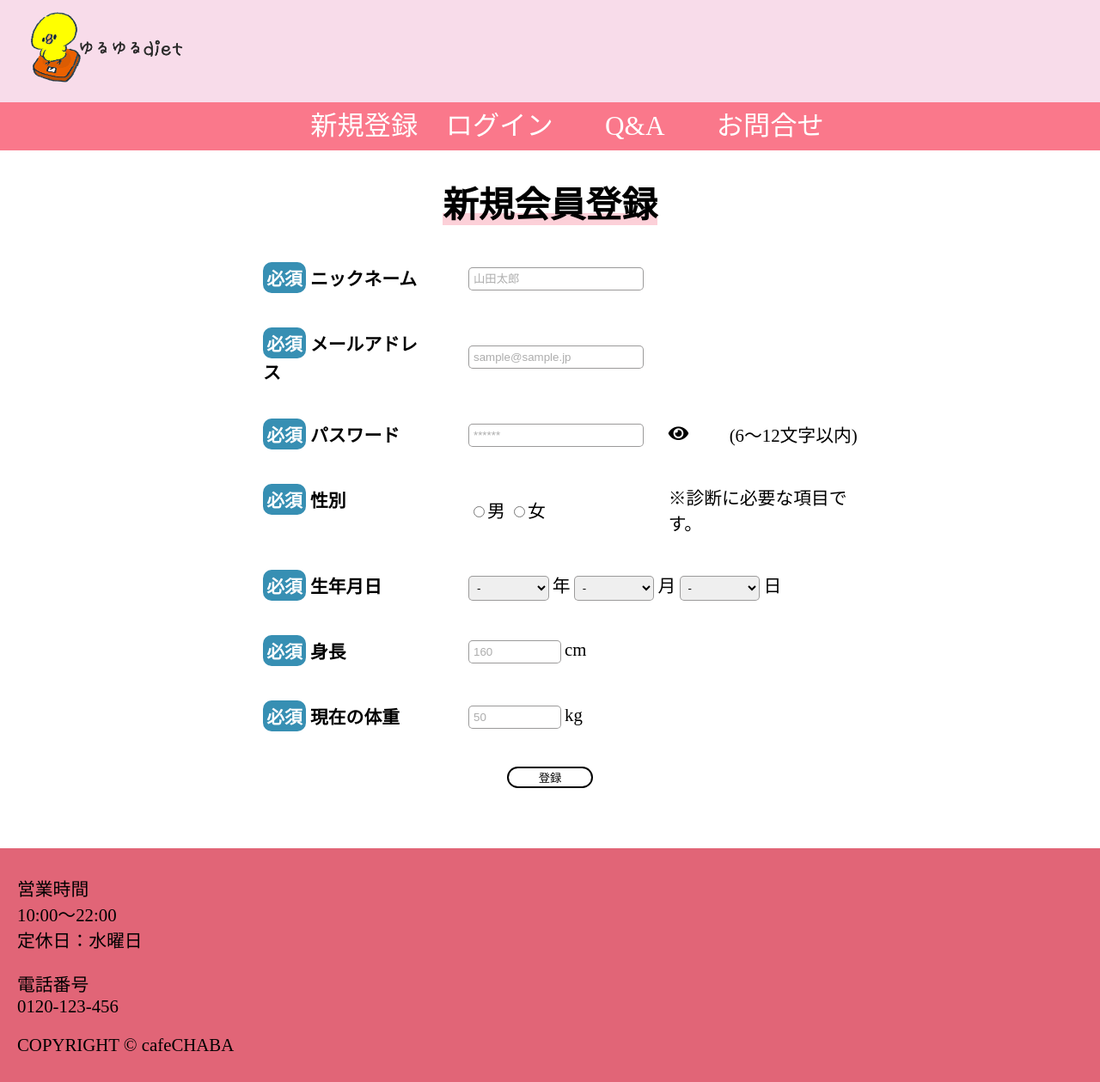
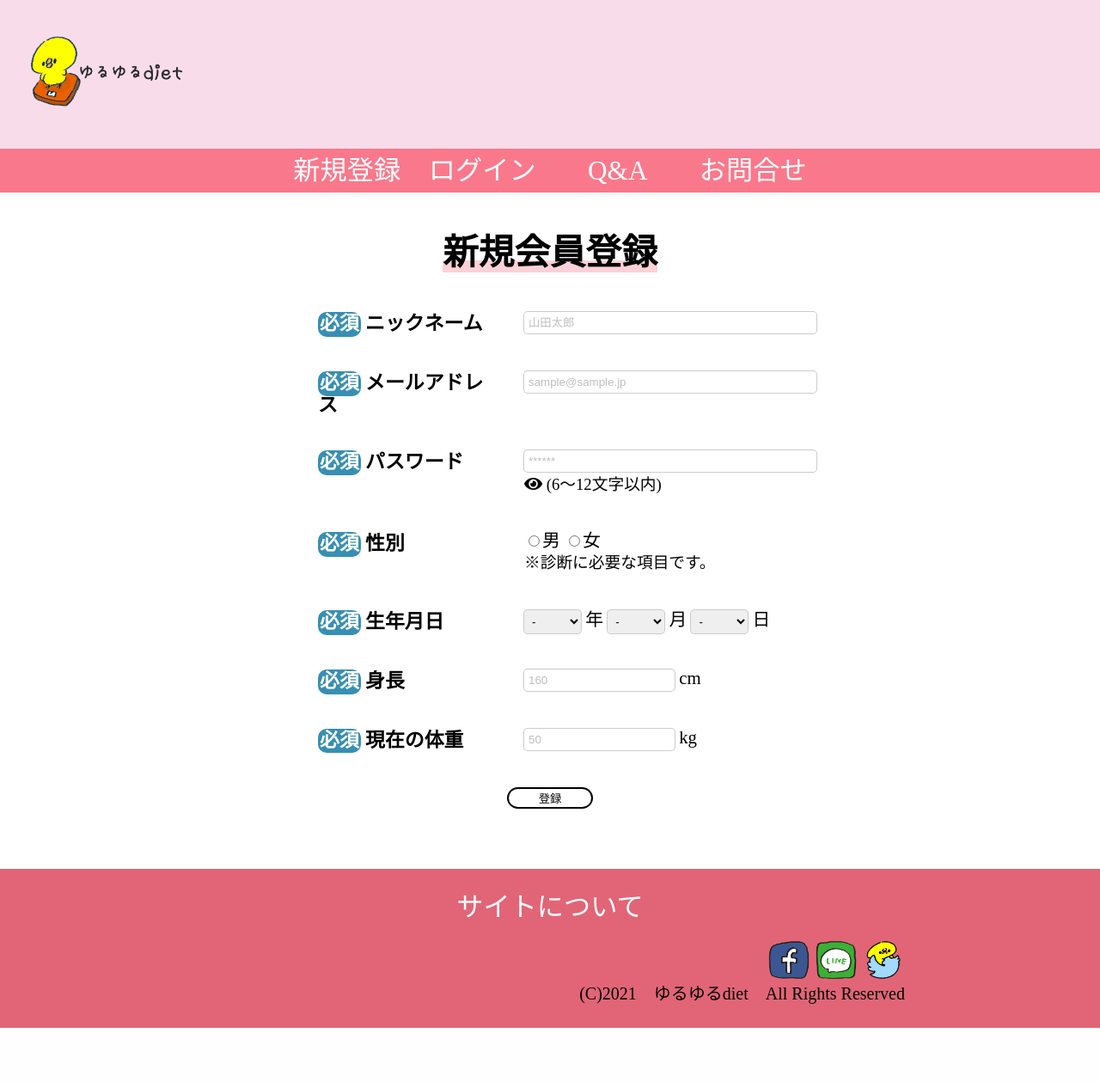
Before and after one commit to riho11/seisaku, a PHP site: page /regist.php in a window 1280 px wide. Shown: the whole page at 86% size. After the commit the page ends 1196 px from the top, so only its background shows below. Run offline with PHP 8.4, Linux system fonts and the light colour scheme; some libraries are stand-ins or nearby versions; some web fonts are replaced.

Commit message:
細かく編集

```diff
--- a/footer.php
+++ b/footer.php
@@ -1,12 +1,53 @@
 <style>
 footer{
-    padding: 10px 20px;
+    padding: 30px 50px;
     background: #e16577;
+}
+
+#footer{
+    width: 70%;
+    margin: 0 auto;
+
+}
+
+a{
+    text-decoration: none;
+}
+
+.a_footer{
+    color: white;
+    line-height: 30px;
+    font-size:150%;
+}
+
+.a_footer:hover{
+    text-decoration: underline;
+}
+
+.p_footer{
+    text-align: center;
+}
+
+.copyright{
+    width: 100%;
+    font-size: 20px;
+    text-align: right;
+}
+
+.img_footer{
+    text-align: right;
 }
 </style>
 
+<!-- html記載 -->
 <footer>
-            <p>営業時間<br>10:00～22:00<br>定休日：水曜日</p>
-            <p>電話番号<br>0120-123-456</p>
-        <p class="copyright">COPYRIGHT &copy cafeCHABA</p>
+    <div id="footer">
+        <p class="p_footer"><a class="a_footer" href="site.html">サイトについて</a></p><br>
+        <div class="img_footer">
+            <a href=""><img src="img/facebook.png" alt="フェイスブック" width="50px"></a>
+            <a href=""><img src="img/line.png" alt="LINE" width="50px"></a>
+            <a href=""><img src="img/tweetbird.png" alt="Twitter" width="50px"></a>
+        </div>
+        <p class="copyright">(C)2021　ゆるゆるdiet　All Rights Reserved</p>
+    </div>
 </footer>
--- a/regist.css
+++ b/regist.css
@@ -1,4 +1,54 @@
 @charset "UTF-8";
+/* リセットCSS */
+/* http://meyerweb.com/eric/tools/css/reset/
+   v2.0 | 20110126
+   License: none (public domain)
+*/
+
+html, body, div, span, applet, object, iframe,
+h1, h2, h3, h4, h5, h6, p, blockquote, pre,
+a, abbr, acronym, address, big, cite, code,
+del, dfn, em, img, ins, kbd, q, s, samp,
+small, strike, strong, sub, sup, tt, var,
+b, u, i, center,
+dl, dt, dd, ol, ul, li,
+fieldset, form, label, legend,
+table, caption, tbody, tfoot, thead, tr, th, td,
+article, aside, canvas, details, embed,
+figure, figcaption, footer, header, hgroup,
+menu, nav, output, ruby, section, summary,
+time, mark, audio, video {
+	margin: 0;
+	padding: 0;
+	border: 0;
+	font-size: 100%;
+	font: inherit;
+	vertical-align: baseline;
+}
+/* HTML5 display-role reset for older browsers */
+article, aside, details, figcaption, figure,
+footer, header, hgroup, menu, nav, section {
+	display: block;
+}
+body {
+	line-height: 1;
+}
+ol, ul {
+	list-style: none;
+}
+blockquote, q {
+	quotes: none;
+}
+blockquote:before, blockquote:after,
+q:before, q:after {
+	content: '';
+	content: none;
+}
+table {
+	border-collapse: collapse;
+	border-spacing: 0;
+}
+
 
 /* ↓フォント指定↓ */
 @font-face {
@@ -6,12 +56,6 @@
     src: url('font/apjapanesefont.woff') format('woff'),
          url('font/apjapanesefont.woff2') format('woff2'),
          url('font/APJapanesefont.ttf') format('truetype');
-}
-/* ↑フォント指定↑ */
-
-html,body,a,h1{
-    margin: 0;
-    padding: 0;
 }
 
 html{
@@ -22,6 +66,21 @@ html{
 #wrapper{
     width: 100%;
     margin: 0 auto;
+}
+
+h1{
+    font-size: 2em;
+    font-weight: bolder;
+    margin: 0.67em 0;
+}
+
+th{
+    font-weight: bolder;
+    font-size: 110%;
+}
+.annotation{
+    line-height: 30px;
+    font-size: 90%;
 }
 
 /* フォーム項目設定 */
@@ -53,7 +112,7 @@ html{
 
 main h1{
     text-align: center;
-    margin-top: 30px;
+    margin-top: 50px;
 }
 
 .under {
@@ -78,7 +137,7 @@ table{
     padding: 5px;
     border-radius: 4px;
     border: none;
-    box-shadow: 0 0 0 1px #9b9a9a;
+    box-shadow: 0 0 0 1px #ccc;
 }
 /* テキストを選択した時の色 */
 #namae:focus,#email:focus,#pass:focus,#year:focus,#month:focus,#day:focus,#height:focus,#weight:focus{
@@ -87,13 +146,49 @@ table{
 }
 /* サンプル文字の色 */
 ::placeholder{
-    color: rgb(173, 173, 173);
+    color: rgb(192, 190, 190);
 }
 
 #pass {
     border: none; /* デフォルトの枠線を消す */
   }
 
+
+  @media screen and (min-width:0px) and (max-width:840px){
+
+    .form-table td {
+        display: block;
+        box-sizing: border-box;
+        width:100%;
+        border-top: 2px solid #d7d7d7;
+        padding: 20px;
+
+    }
+
+    .form-table th {
+        display: block;
+        box-sizing: border-box;
+        width: 100%;
+        border-top: 2px solid #d7d7d7;
+        padding: 20px;
+        background: #ffecea;
+        padding-left: 10px;
+        position: relative;
+        text-align: left;
+    }
+
+    main{
+        width: 100%;
+    }
+
+    #height,#weight{
+        width: 50%;
+    }
+
+    #year,#month,#day{
+        width: 20%;
+    }
+}
 
 
 @media screen and (min-width:841px){
@@ -105,7 +200,7 @@ table{
 	}
 
     main{
-        width: 60%;
+        width: 50%;
         margin: 0 auto;
     }
 
--- a/regist.php
+++ b/regist.php
@@ -31,8 +31,8 @@
                         </tr>
                         <tr>
                             <th><label for="pass"><span class="hissu">必須</span>パスワード</label></th>
-                            <td><input type="password" id="pass" name="pass" placeholder="******" required></td>
-                            <td><span id="buttonEye" class="fa fa-eye" onclick="pushHideButton()"></span></td>
+                            <td><input type="password" id="pass" name="pass" placeholder="******" required>
+                            <div class="annotation"><span id="buttonEye" class="fa fa-eye" onclick="pushHideButton()"></span>
 <!-- パスワード表示、非表示設定 -->
                             <script>
                                 function pushHideButton() {
@@ -46,19 +46,18 @@
                                     btnEye.className = "fa fa-eye-slash";
                                     }
                                 }
-                            </script>
-                            <td>(6～12文字以内)</td>
+                            </script>(6～12文字以内)</div></td>
                         </tr>
                     <!-- パスワード(確認)：<input type="password" name="pass2" >確認の為、同じパスワードを入力してください。<br> -->
                         <tr>
                             <th><label for="sex"><span class="hissu">必須</span>性別</label></th>
                             <td><input type="radio" id="sex" name="sex" value="0">男
-                            <input type="radio" id="sex" name="sex" value="1">女</td>
-                            <td colspan='2'>※診断に必要な項目です。</td>
+                            <input type="radio" id="sex" name="sex" value="1">女
+                            <div class="annotation">※診断に必要な項目です。</div></td>
                         </tr>
                         <tr>
                             <th><label for="birth"><span class="hissu">必須</span>生年月日</label></th>
-                            <td colspan="3">
+                            <td>
                                 <select id="year" name="year" required>
                                     <option value="" disabled selected style="display:none;">-</option>
                                     <option value="1920">1920</option>
@@ -227,7 +226,7 @@
                             <td><input type="text" id="weight" name="weight"  placeholder="50" required> kg</td>
                         </tr>
                         <tr class="tr-center">
-                            <td colspan="4"><input class="btn btn-border" type="submit" value="登録"></td>
+                            <td colspan="2"><input class="btn btn-border" type="submit" value="登録"></td>
                         </tr>
                     </table>
                 </form>
```
Also changed, not shown: index.css (+19 -0 lines), index.php (+14 -4 lines), inquiry.css (+10 -14 lines), img/facebook.png (added), img/line.png (added), img/norinoriflower.gif (added), img/nyoronyoro-gif.gif (added), img/running.jpg (added), img/tweetbird.png (added), img/yorokobi-hiyoko.gif (added).
